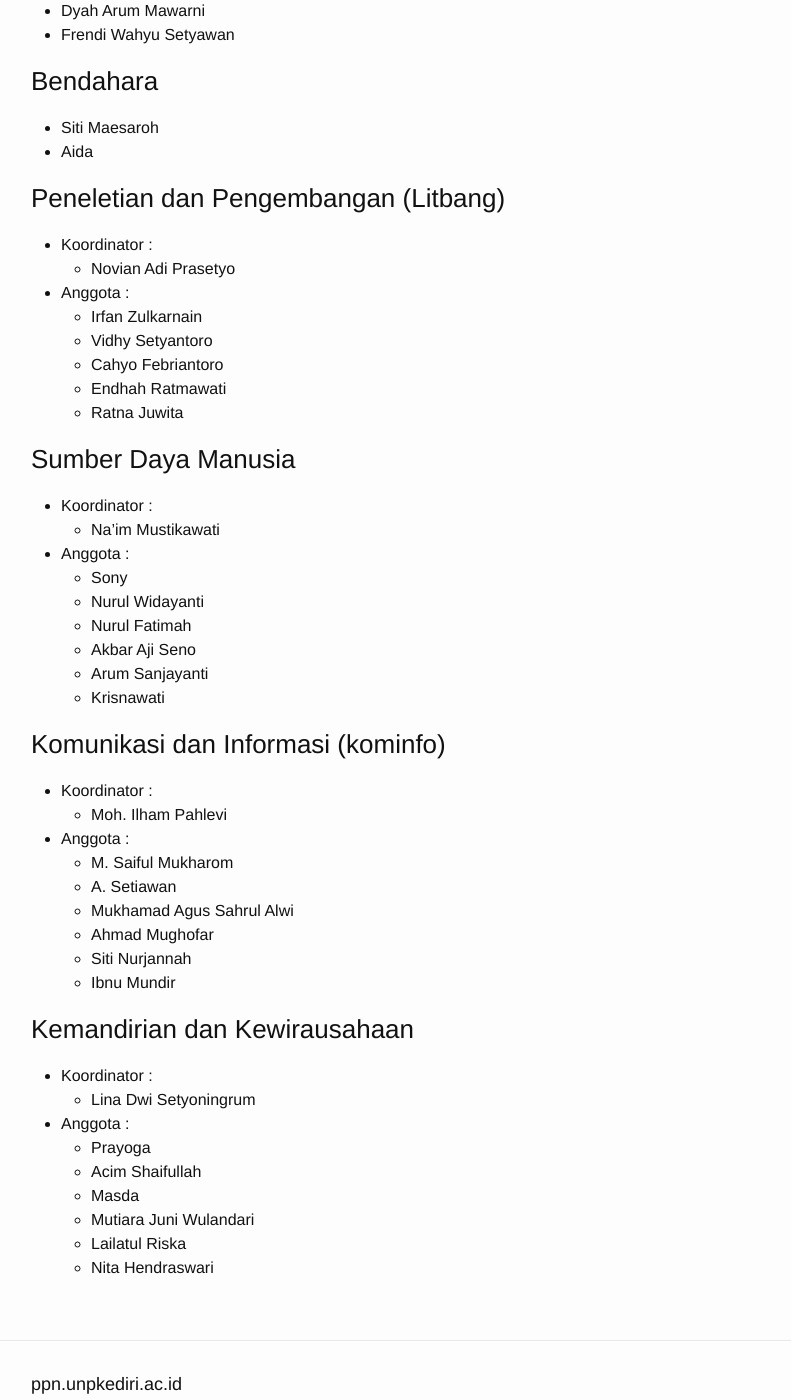
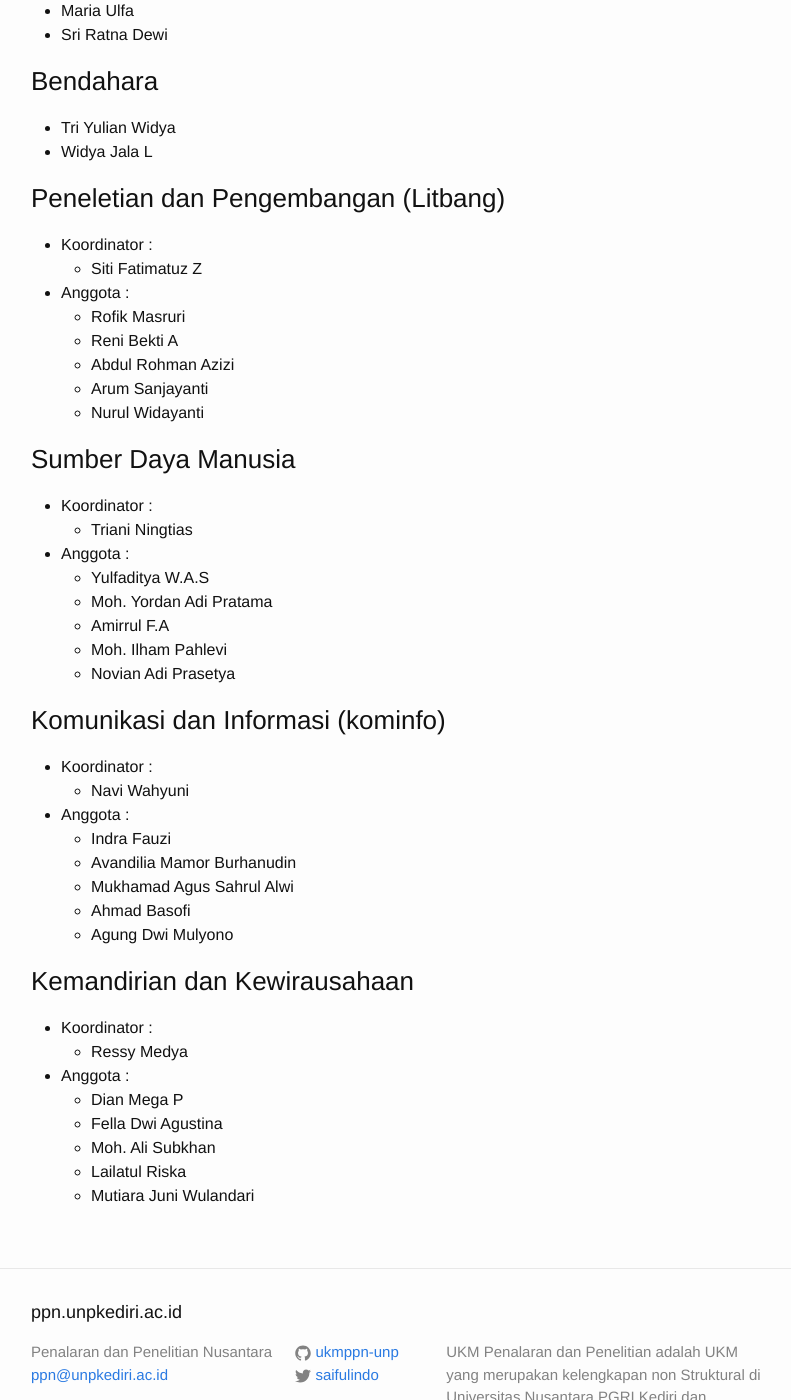
Before and after one commit to ukmppn-unp/ukmppn-unp.github.io, a Jekyll site: the page built from pengurus.md, in a window 1280 px wide and 1400 px high, scrolled down 456 px. Shown: the whole window, without its empty margins (239-1030 px from the left). Built offline with Jekyll 4.4.1, drawn with Linux system fonts in a browser that asks for light colours; some of the changed text lies outside the part shown.

Commit message:
updated structur organitation

```diff
--- a/_config.yml
+++ b/_config.yml
@@ -9,7 +9,7 @@ description: > # this means to ignore newlines until "baseurl:"
 baseurl: "" # the subpath of your site, e.g. /blog/
 url: "http://ppn.unpkediri.ac.id" # the base hostname & protocol for your site
 twitter_username: saifulindo
-github_username:  saifulindo
+github_username:  ukmppn-unp
 
 # Build settings
 markdown: kramdown
--- a/pengurus.md
+++ b/pengurus.md
@@ -2,64 +2,63 @@
 layout: page
 title: Pengurus
 permalink: /pengurus/
+date: 2014-11-05 15:12:45
+author: M. Saiful Mukharom
 ---
 
 Struktur Kepengurusan
 =====================
 
 ### Ketua
-* Achmad Hakim Muzaki
+* Krisnawati
 
 ### Wakil
-* Andrik Irfani
+* Frendy Wahyu Setiawan
 
 ### Sekretaris
-* Dyah Arum Mawarni
-* Frendi Wahyu Setyawan
+* Maria Ulfa
+* Sri Ratna Dewi
 
 ### Bendahara
-* Siti Maesaroh
-* Aida
+* Tri Yulian Widya
+* Widya Jala L
 
 ### Peneletian dan Pengembangan (Litbang)
 * Koordinator :
-  - Novian Adi Prasetyo
+  - Siti Fatimatuz Z
 * Anggota :
-  - Irfan Zulkarnain
-  - Vidhy Setyantoro
-  - Cahyo Febriantoro
-  - Endhah Ratmawati
-  - Ratna Juwita
+  - Rofik Masruri
+  - Reni Bekti A
+  - Abdul Rohman Azizi
+  - Arum Sanjayanti
+  - Nurul Widayanti
 
 ### Sumber Daya Manusia
 * Koordinator :
-  - Na’im Mustikawati
+  - Triani Ningtias
 * Anggota :
-  - Sony
-  - Nurul Widayanti
-  - Nurul Fatimah
-  - Akbar Aji Seno
-  - Arum Sanjayanti
-  - Krisnawati
+  - Yulfaditya W.A.S
+  - Moh. Yordan Adi Pratama
+  - Amirrul F.A
+  - Moh. Ilham Pahlevi
+  - Novian Adi Prasetya
 
 ### Komunikasi dan Informasi (kominfo)
 * Koordinator :
-  - Moh. Ilham Pahlevi
+  - Navi Wahyuni
 * Anggota :
-  - M. Saiful Mukharom
-  - A. Setiawan
+  - Indra Fauzi
+  - Avandilia Mamor Burhanudin
   - Mukhamad Agus Sahrul Alwi
-  - Ahmad Mughofar
-  - Siti Nurjannah
-  - Ibnu Mundir
+  - Ahmad Basofi
+  - Agung Dwi Mulyono
 
 ### Kemandirian dan Kewirausahaan
 * Koordinator :
-  - Lina Dwi Setyoningrum
+  - Ressy Medya
 * Anggota :
-  - Prayoga
-  - Acim Shaifullah
-  - Masda
+  - Dian Mega P
+  - Fella Dwi Agustina
+  - Moh. Ali Subkhan
+  - Lailatul Riska
   - Mutiara Juni Wulandari
-  - Lailatul Riska
-  - Nita Hendraswari
```
Also changed, not shown: _posts/2014-11-05-aboute-me.markdown (+4 -3 lines), about.md (+3 -3 lines).
